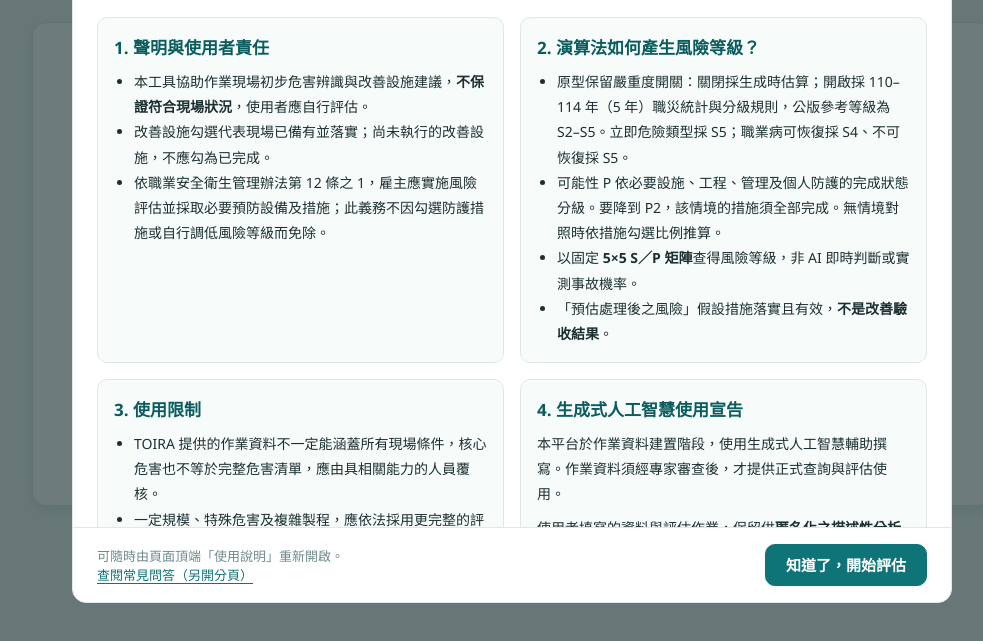
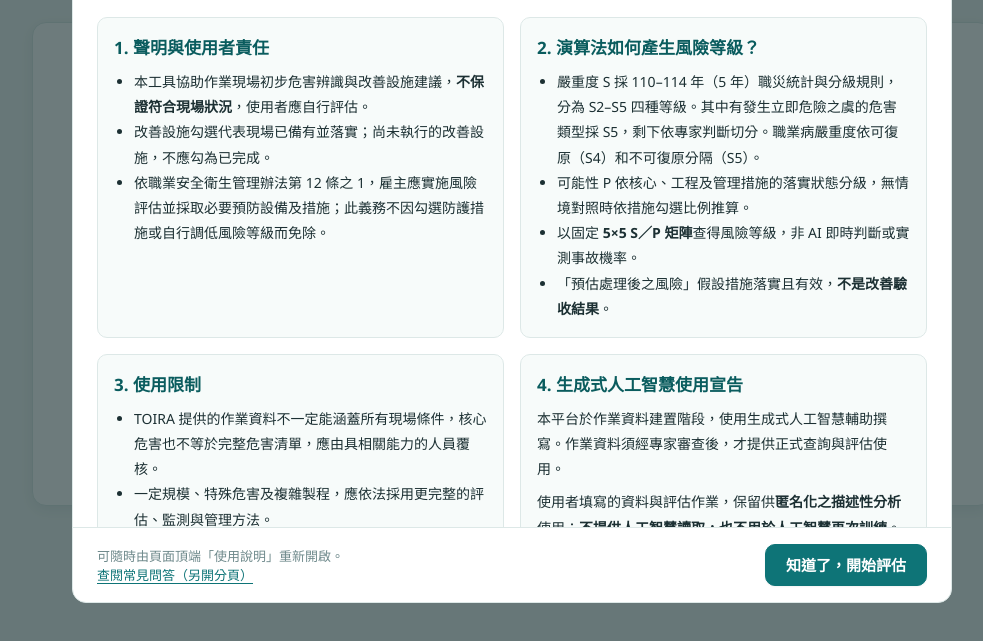
Before and after one commit to Fefe9487/TOIRA_prototype, a plain HTML site: page index.html in a window 1280 px wide. Shown: the part 149-790 px from the top of the page, without its empty margins (128-1111 px from the left). Drawn offline with Linux system fonts and the light colour scheme.

Commit message:
Update TOIRA usage guide to match notice image

```diff
--- a/index.html
+++ b/index.html
@@ -6,7 +6,7 @@
     <meta name="viewport" content="width=device-width, initial-scale=1.0">
     <title>線上風險評估精靈</title>
     <link rel="stylesheet" href="theme.css?v=20261013a">
-    <script src="usage-guide.js?v=20261016b" defer></script>
+    <script src="usage-guide.js?v=20261016c" defer></script>
     <style>
         body {
             display: flex;
--- a/usage-guide.js
+++ b/usage-guide.js
@@ -1,6 +1,6 @@
 /* TOIRA 共用使用說明；同一分頁讀過本版後，可由頂端隨時重新開啟。 */
 (() => {
-    const VERSION = '20261011d';
+    const VERSION = '20261016c';
     const STORAGE_KEY = 'toira.usageGuide.read';
     const markup = `<dialog class="usage-guide" id="usage-guide" aria-labelledby="usage-guide-title">
         <div class="usage-guide__header">
@@ -23,8 +23,8 @@
                 <section class="usage-guide__card">
                     <h3>2. 演算法如何產生風險等級？</h3>
                     <ul>
-                        <li>原型保留嚴重度開關：關閉採生成時估算；開啟採 110–114 年（5 年）職災統計與分級規則，公版參考等級為 S2–S5。立即危險類型採 S5；職業病可恢復採 S4、不可恢復採 S5。</li>
-                        <li>可能性 P 依必要設施、工程、管理及個人防護的完成狀態分級。要降到 P2，該情境的措施須全部完成。無情境對照時依措施勾選比例推算。</li>
+                        <li>嚴重度 S 採 110–114 年（5 年）職災統計與分級規則，分為 S2–S5 四種等級。其中有發生立即危險之虞的危害類型採 S5，剩下依專家判斷切分。職業病嚴重度依可復原（S4）和不可復原分隔（S5）。</li>
+                        <li>可能性 P 依核心、工程及管理措施的落實狀態分級，無情境對照時依措施勾選比例推算。</li>
                         <li>以固定 <strong>5×5 S／P 矩陣</strong>查得風險等級，非 AI 即時判斷或實測事故機率。</li>
                         <li>「預估處理後之風險」假設措施落實且有效，<strong>不是改善驗收結果</strong>。</li>
                     </ul>
```
Also changed, not shown: New.html (+1 -1 lines), Selection.html (+1 -1 lines).
